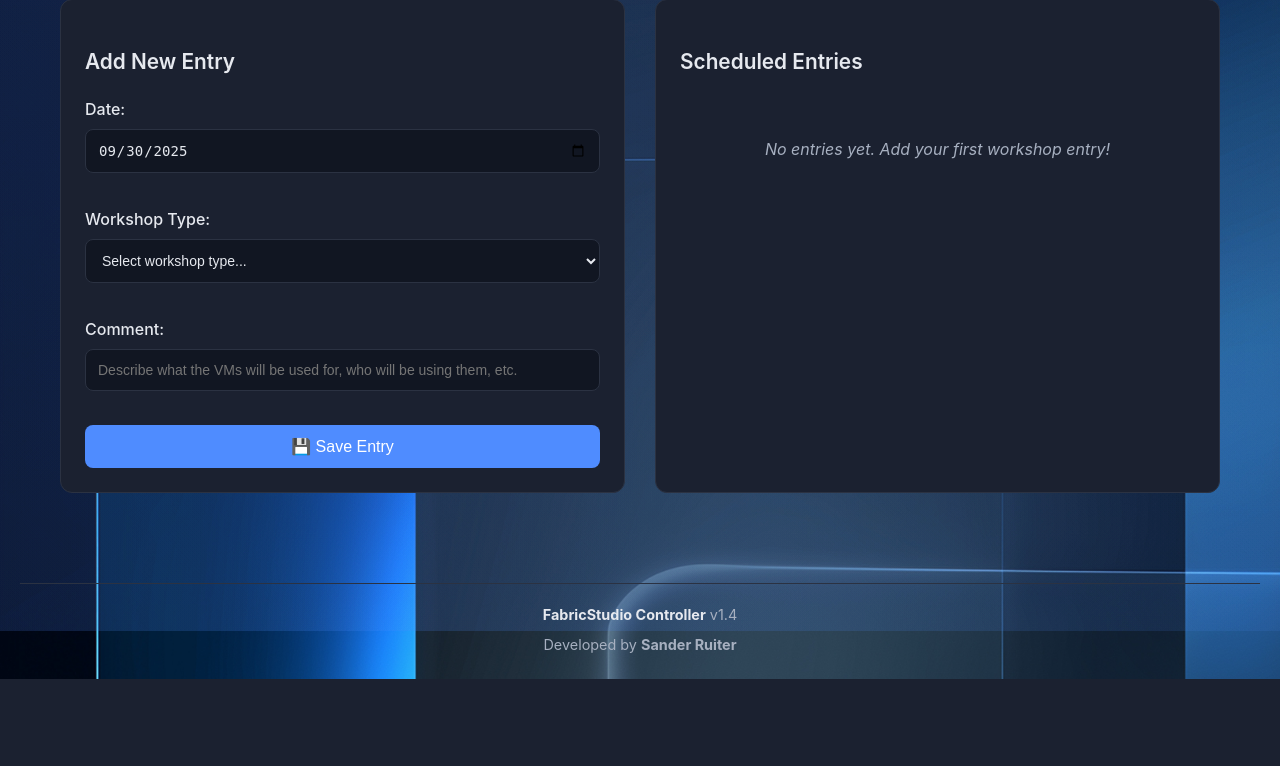
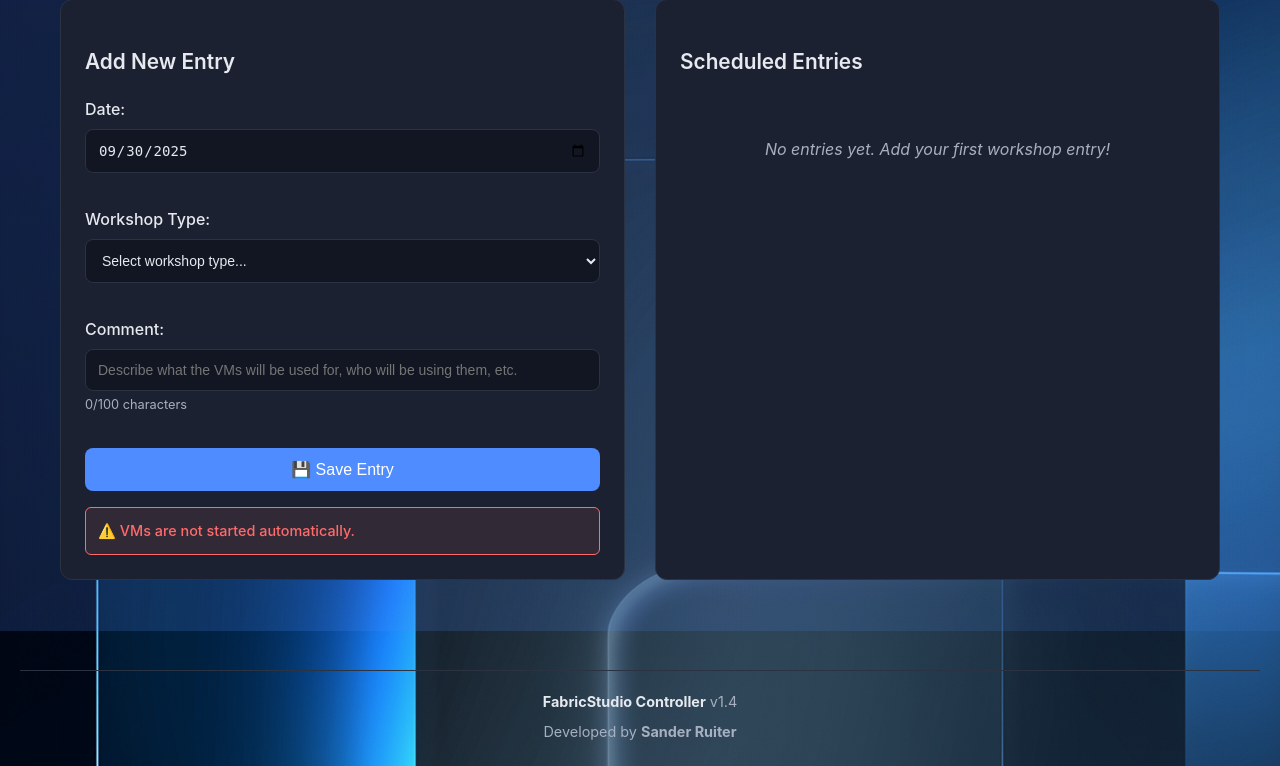
Before and after one commit to s-ruiter/FabricStudioController, a Flask app: page /planning in a window 1280 px wide. Shown: the part 169-935 px from the top of the page. Before the commit the page ends 848 px from the top, so only its background shows below. Run offline with Flask 3, Linux system fonts and the light colour scheme.

Commit message:
Enhance schedule page with character limit and warning
- Added 100 character limit to comment field with maxlength attribute
- Added real-time character counter showing current/max characters
- Added red warning box: 'VMs are not started automatically'
- Removed default comment text (placeholder remains)
- Date picker already existed (input type='date')
- Character counter updates on input and form reset
- Warning box styled with red background and border for visibility
- Improved user experience with clear limitations and expectations

```diff
--- a/templates/planning.html
+++ b/templates/planning.html
@@ -251,10 +251,18 @@
                     </div>
                     <div class="form-group">
                         <label for="planning-comment">Comment:</label>
-                        <input type="text" id="planning-comment" name="comment" placeholder="Describe what the VMs will be used for, who will be using them, etc." required>
+                        <input type="text" id="planning-comment" name="comment" placeholder="Describe what the VMs will be used for, who will be using them, etc." maxlength="100" required>
+                        <div style="font-size: 0.8rem; color: var(--text-secondary); margin-top: 4px;">
+                            <span id="char-count">0</span>/100 characters
+                        </div>
                     </div>
                     <button type="submit" class="save-btn" id="save-btn">💾 Save Entry</button>
                 </form>
+                <div style="margin-top: 16px; padding: 12px; background: rgba(255, 107, 107, 0.1); border: 1px solid var(--status-red); border-radius: 6px;">
+                    <div style="color: var(--status-red); font-weight: 500; font-size: 0.9rem;">
+                        ⚠️ VMs are not started automatically.
+                    </div>
+                </div>
             </div>
 
             <div class="entries-section">
@@ -374,14 +382,28 @@
             document.getElementById('planning-form').reset();
             // Set today's date as default
             document.getElementById('planning-date').valueAsDate = new Date();
+            // Update character counter
+            updateCharCount();
         });
 
         // Set today's date as default
         document.getElementById('planning-date').valueAsDate = new Date();
 
+        // Character counter for comment field
+        function updateCharCount() {
+            const commentField = document.getElementById('planning-comment');
+            const charCount = document.getElementById('char-count');
+            charCount.textContent = commentField.value.length;
+        }
+
         // Load entries on page load
         document.addEventListener('DOMContentLoaded', function() {
             loadEntries();
+
+            // Set up character counter
+            const commentField = document.getElementById('planning-comment');
+            commentField.addEventListener('input', updateCharCount);
+            updateCharCount(); // Initialize counter
         });
     </script>
 
```
